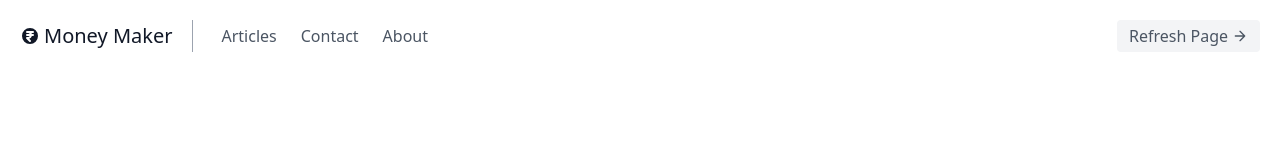
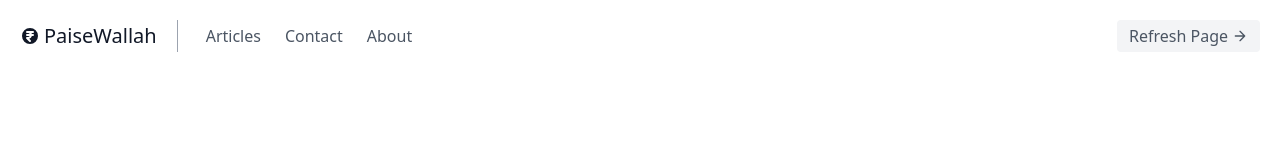
Before and after one commit to prandeep10/paisewallah, a plain HTML site: page p1.html in a window 1280 px wide. Drawn offline with nearby package versions, Linux system fonts and the light colour scheme.

Commit message:
Update p1.html

```diff
--- a/p1.html
+++ b/p1.html
@@ -14,7 +14,7 @@
             <svg xmlns="http://www.w3.org/2000/svg" class="h-5 w-5" viewBox="0 0 20 20" fill="currentColor">
                 <path fill-rule="evenodd" d="M10 18a8 8 0 100-16 8 8 0 000 16zM7 5a1 1 0 100 2h1a2 2 0 011.732 1H7a1 1 0 100 2h2.732A2 2 0 018 11H7a1 1 0 00-.707 1.707l3 3a1 1 0 001.414-1.414l-1.483-1.484A4.008 4.008 0 0011.874 10H13a1 1 0 100-2h-1.126a3.976 3.976 0 00-.41-1H13a1 1 0 100-2H7z" clip-rule="evenodd" />
               </svg>
-            <span class="ml-1 mr-1 text-xl">Money Maker</span>
+            <span class="ml-1 mr-1 text-xl">PaiseWallah</span>
           </a>
           <nav class="md:mr-auto md:ml-4 md:py-1 md:pl-4 md:border-l md:border-gray-400	flex flex-wrap items-center text-base justify-center">
             <a class="mr-3 ml-3 hover:text-gray-900">Articles</a>
```
